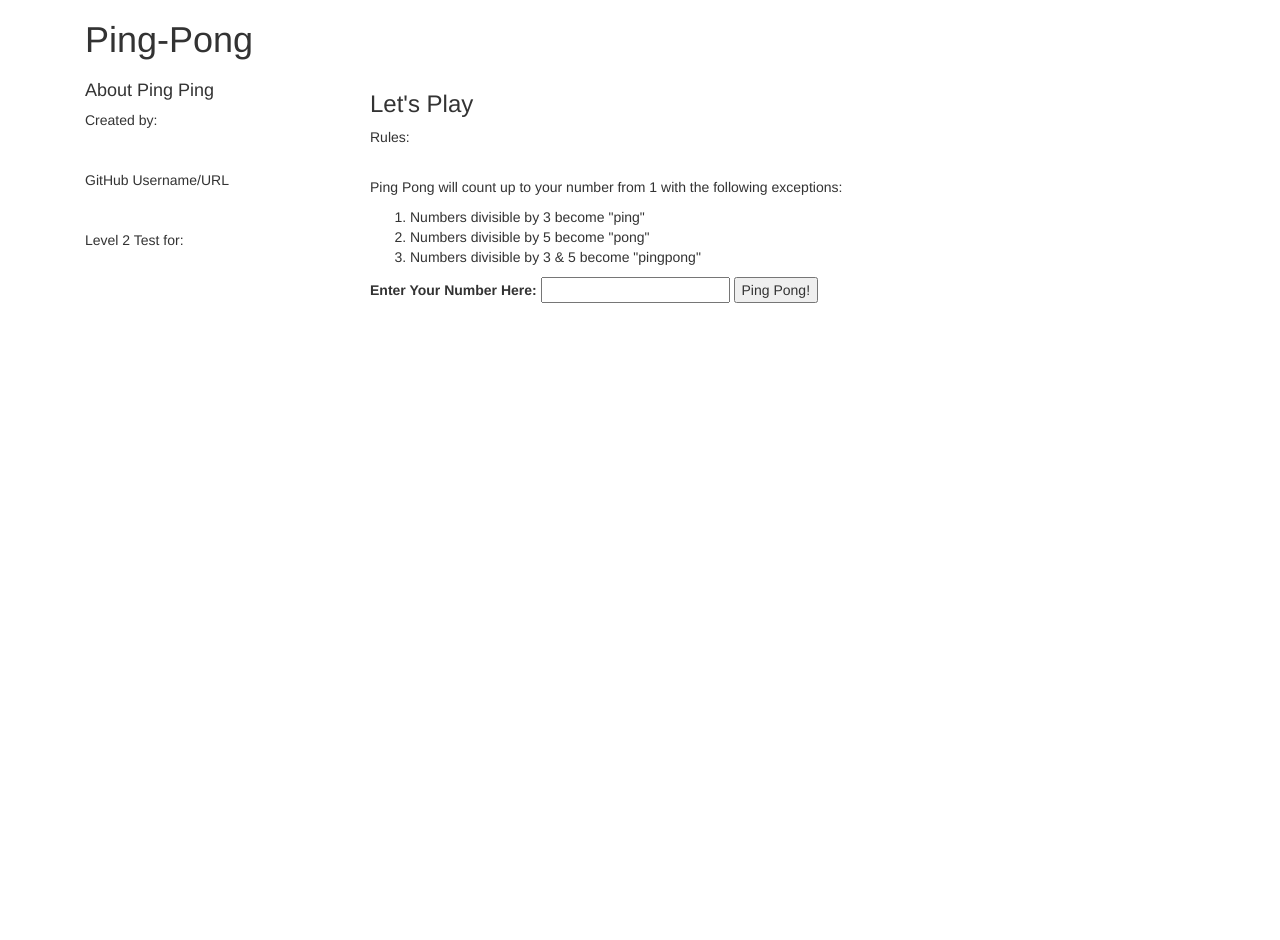
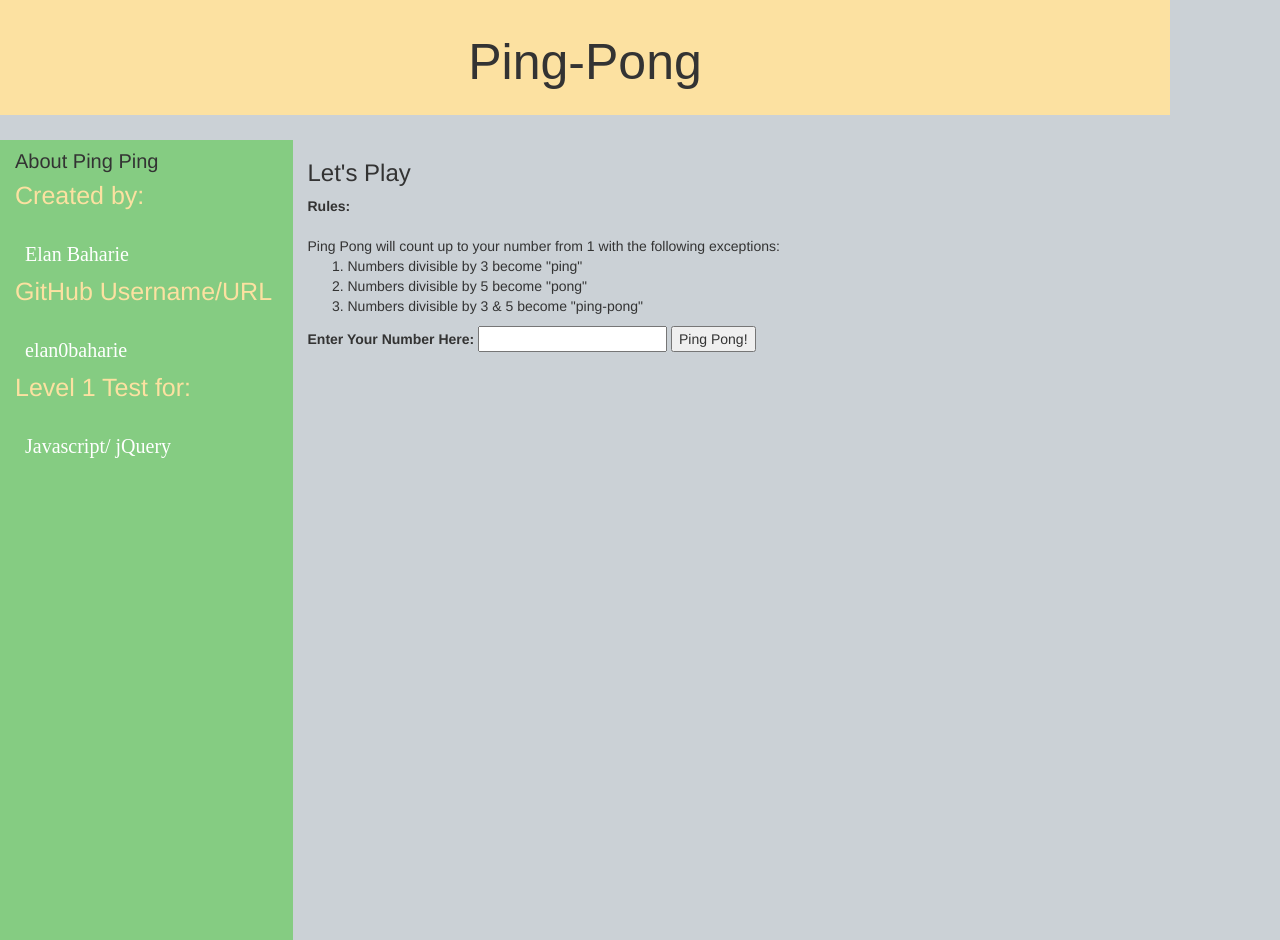
Before and after one commit to elan0baharie/ping-pong-fctr, a plain HTML site: page index.html in a window 1280 px wide. Before the commit the page ends 800 px from the top, so only its background shows below. Drawn offline with Linux system fonts and the light colour scheme.

Commit message:
final look in place, logic in place, specs met

```diff
--- a/css/styles.css
+++ b/css/styles.css
@@ -0,0 +1,62 @@
+.sep {
+  height: 25px;
+  background-color: #cbd1d6;
+}
+
+.sepclr {
+  background-color: #cbd1d6;
+}
+
+.banrclr {
+  font-family: sans-serif;
+  text-align: center;
+  background-color: #fce1a1;
+  padding: 15px;
+  width: 100%;
+}
+
+.infobx {
+  background-color: #85cc82;
+  height: 800px;
+  margin: 0;
+}
+
+.main {
+  color: inherit;
+}
+
+body {
+  background-color: #cbd1d6;
+}
+
+div h1 {
+  font-size: 50px;
+}
+
+div h4 {
+  font-size: 20px;
+}
+
+div h5 {
+  font-size: 25px;
+  font-style: bold;
+  color: #fce1a1;
+}
+
+div p {
+  color: white;
+  font-size: 20px;
+  font-style: bold;
+  font-family: serif;
+  margin-left: 10px;
+}
+
+.row {
+  padding: 0;
+  margin: 0;
+}
+
+.container {
+  padding: 0;
+  margin: 0;
+}
--- a/index.html
+++ b/index.html
@@ -11,39 +11,42 @@
   <body>
     <div class="container">
       <div class-"row">
-        <div class="col-md-12">
+        <div class="col-md-12 banrclr">
           <h1>Ping-Pong</h1>
         </div>
         <div class="col-md-12 sep">
         </div>
-        <div class="col-md-3">
+        <div class="col-md-3 infobx">
           <h4>About Ping Ping</h4>
           <div class="invbox">
-            <p>Created by:</p>
+            <h5>Created by:</h5>
             <br>
-            <p></p>
+            <p>Elan Baharie</p>
           </div>
           <div class="invbox">
-            <p>GitHub Username/URL</p>
+            <h5>GitHub Username/URL</h5>
             <br>
-            <p></p>
+            <p>elan0baharie</p>
           </div>
           <div class="invbox">
-            <p>Level 2 Test for:</p>
+            <h5>Level 1 Test for:</h5>
             <br>
-            <p></p>
+            <p>Javascript/ jQuery</p>
           </div>
         </div><!--About Ping Pong Div-->
-        <div class="col-md-9">
+        <div class="col-md-9 sepclr">
           <h3>Let's Play</h4>
           <div>
-          <p>Rules:</p>
-          <br>
-          <p>Ping Pong will count up to your number from 1 with the following exceptions:</p>
+          <span class="mainhd">
+            <strong>Rules:</strong>
+            <br>
+            <br>
+            Ping Pong will count up to your number from 1 with the following exceptions:
+          </span>
           <ol>
             <li>Numbers divisible by 3 become "ping"</li>
             <li>Numbers divisible by 5 become "pong"</li>
-            <li>Numbers divisible by 3 &amp; 5 become "pingpong"</li>
+            <li>Numbers divisible by 3 &amp; 5 become "ping-pong"</li>
           </ol>
           <form id="userNumber">
             <label>Enter Your Number Here:</label>
--- a/js/scripts.js
+++ b/js/scripts.js
@@ -11,8 +11,7 @@ var factrDetct = function (testNum) {
       paster(index);
     }
   };
-
-};
+};//function to test number range
 
 var paster = function(test) {
   var newLi = document.createElement("li");
@@ -21,7 +20,7 @@ var paster = function(test) {
 
   var liPlacement = document.getElementById("rngList");
   liPlacement.appendChild(newLi);
-};
+};// function to add new list items to correct section
 
 
 var factNum = function(numb) {
@@ -29,10 +28,19 @@ var factNum = function(numb) {
     alert("Please Enter A Number");
     document.getElementById("userNumber").reset();
   } else {
+    listDeleter();
     factrDetct(numb);
     document.getElementById("userNumber").reset();
   }
-};
+};// gate keeper function
+
+var listDeleter = function(listItems) {
+  var listItems = document.getElementById('rngList');
+  while (listItems.hasChildNodes()) {
+    listItems.removeChild(listItems.firstChild);
+  };
+};// function to empty last range of numbers
+
 
 //U.I.
 $(document).ready(function() {
```
